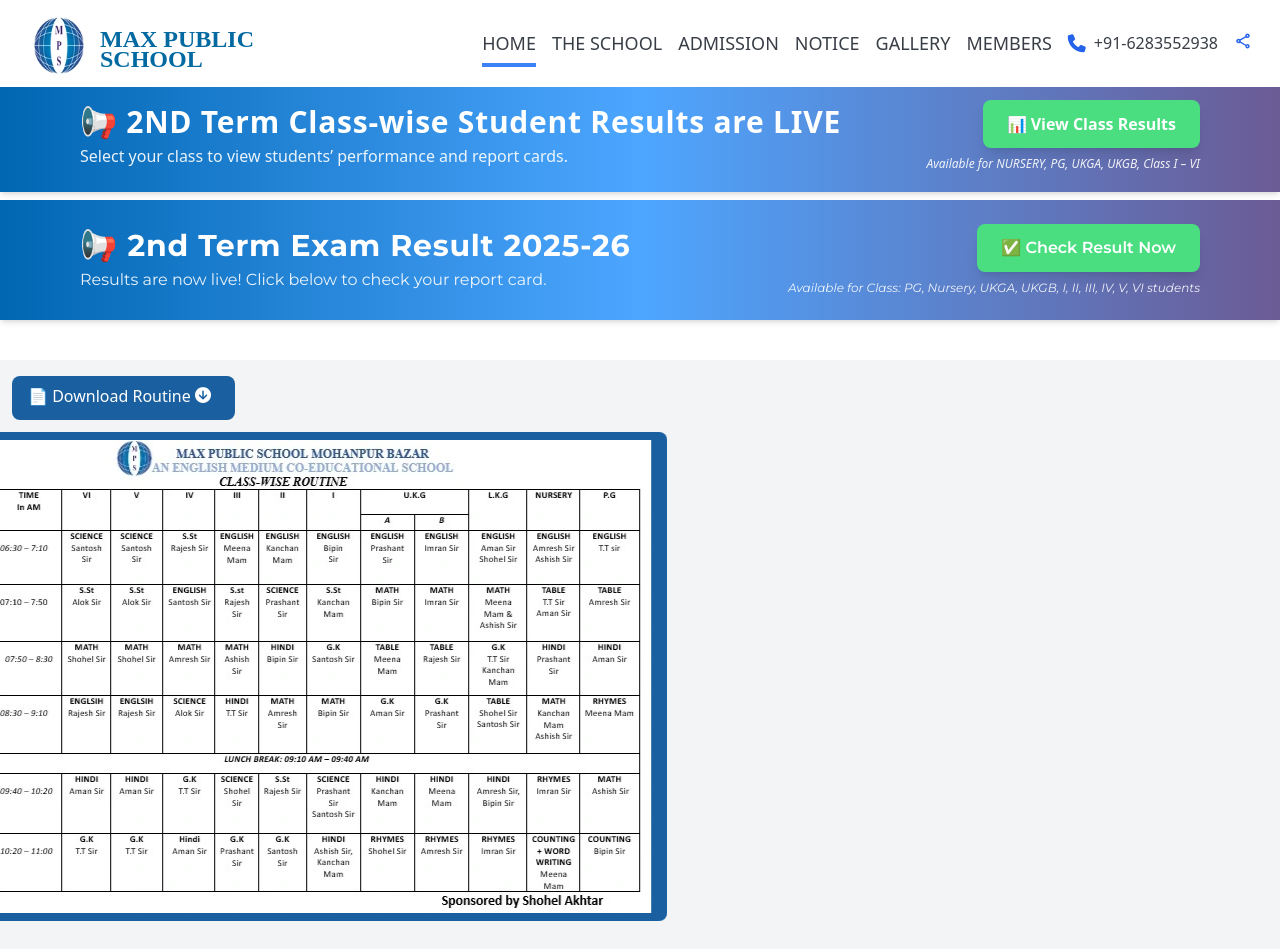
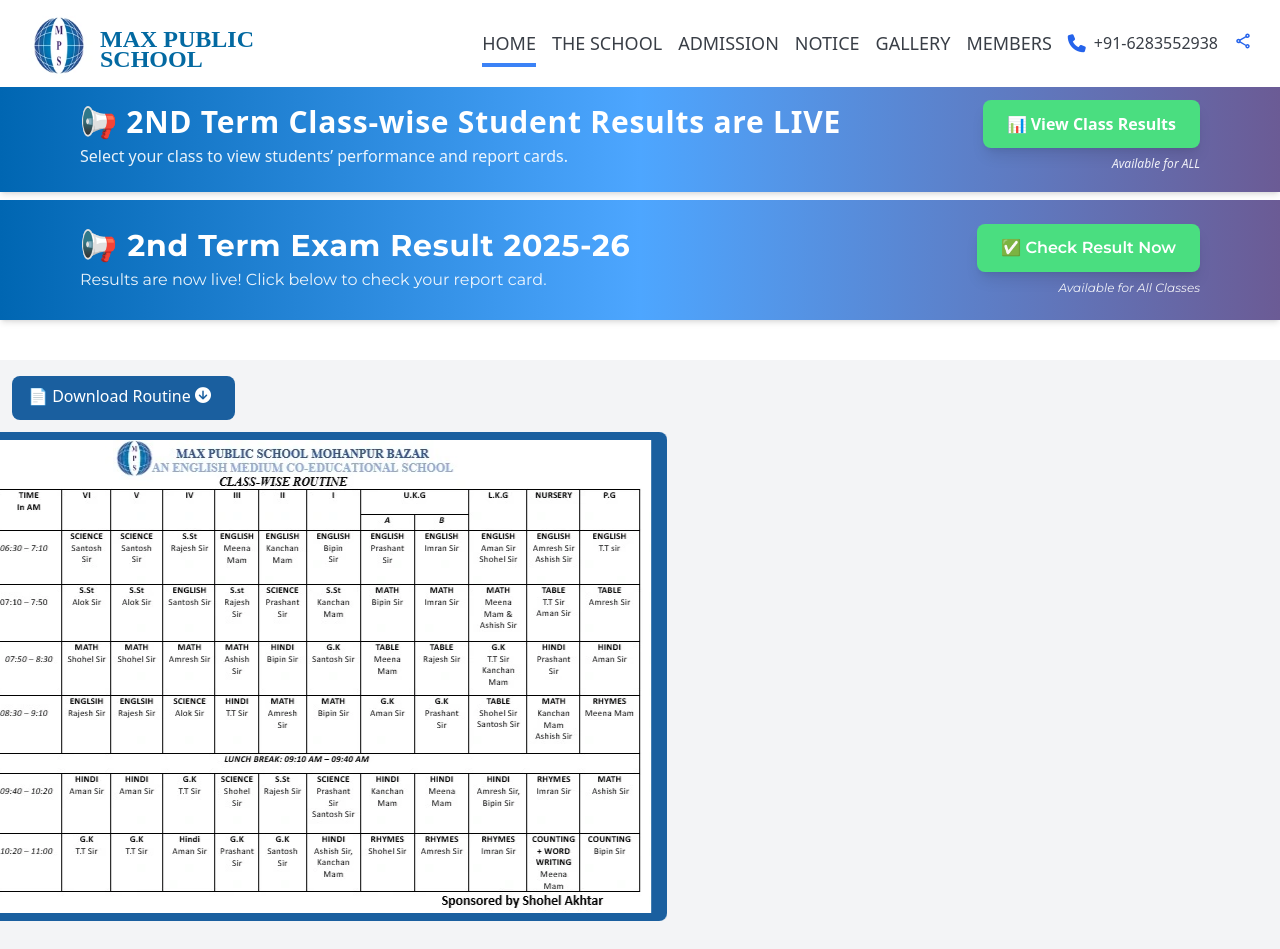
Before and after one commit to prashantkumarpro/MPS, a React (Vite) app in the folder frontend/: page /notification in a window 1280 px wide. Built offline with nearby package versions, Linux system fonts and the light colour scheme; a web font is replaced by a local one.

Commit message:
update result page

```diff
--- a/frontend/src/components/ClassResultLiveBanner.jsx
+++ b/frontend/src/components/ClassResultLiveBanner.jsx
@@ -51,7 +51,7 @@ export default function ClassResultLiveBanner () {
           </Link>
 
           <span className="text-xs mt-2 italic opacity-90 text-center md:text-right">
-            Available for NURSERY, PG, UKGA, UKGB, Class I – VI
+            Available for ALL
           </span>
         </div>
       </div>
--- a/frontend/src/components/ResultBannerLive.jsx
+++ b/frontend/src/components/ResultBannerLive.jsx
@@ -45,7 +45,7 @@ export default function ResultBannerLive () {
             ✅ Check Result Now
           </Link>
           <span className='text-xs mt-2 italic opacity-90'>
-            Available for Class: PG, Nursery, UKGA, UKGB, I, II, III, IV, V, VI students
+            Available for All Classes
           </span>
         </div>
       </div>
--- a/frontend/src/pages/CheckResult.jsx
+++ b/frontend/src/pages/CheckResult.jsx
@@ -39,11 +39,11 @@ const CheckResult = () => {
       <h2 className='text-2xl font-semibold text-gray-800 text-center'>
         Check Your Result
       </h2>
-<div className="bg-red-50 border border-red-400 text-red-700 p-3 rounded-lg text-sm">
-  <strong>Important:</strong> Class lkg results are not available yet. This will come soon.
+{/* <div className="bg-red-50 border border-red-400 text-red-700 p-3 rounded-lg text-sm">
+  <strong>Important:</strong> Class lkg results are available.
   <br />
-  <strong>महत्वपूर्ण:</strong> कक्षा lkg का परिणाम अभी उपलब्ध नहीं है। यह जल्द ही जारी किया जाएगा।
-</div>
+  <strong>महत्वपूर्ण:</strong> कक्षा lkg का परिणाम अभी उपलब्ध है।
+</div> */}
       <input
         type='text'
         placeholder='Class in roman e.g iii'
```
